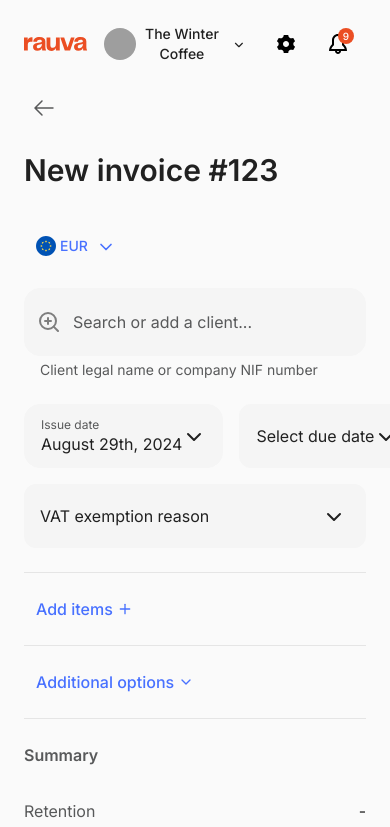
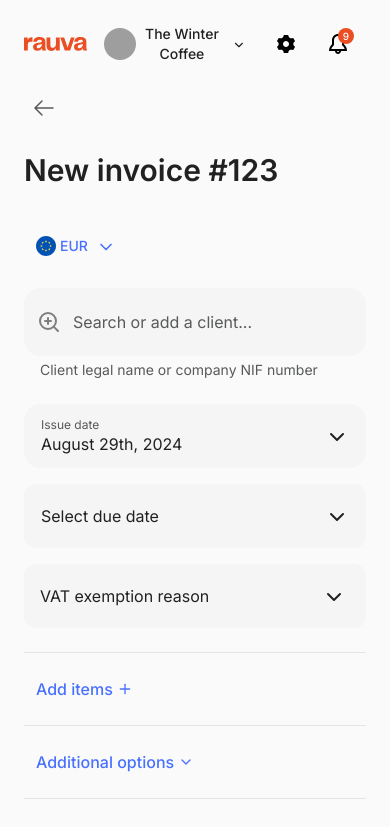
Before and after one commit to Pipo2410/invoice-generator-app, a Next.js app: page /invoices/create in a window 390 px wide. Shown: the top 827 px of the page. Built offline with nearby package versions, Linux system fonts and the light colour scheme; grey boxes are pictures that could not be loaded.

Commit message:
Fix mobile devices

```diff
--- a/app/layout.tsx
+++ b/app/layout.tsx
@@ -1,4 +1,4 @@
-import type { Metadata } from 'next';
+import type { Metadata, Viewport } from 'next';
 import { Inter } from 'next/font/google';
 import './globals.css';
 import { Sidebar } from '@/components/navigation/sidebar';
@@ -10,6 +10,13 @@ const inter = Inter({ subsets: ['latin'] });
 export const metadata: Metadata = {
 	title: 'Rauva invoicing app',
 	description: 'Test app',
+};
+
+export const viewPort: Viewport = {
+	initialScale: 1,
+	width: 'device-width',
+	viewportFit: 'cover',
+	maximumScale: 1,
 };
 
 export default function RootLayout({
--- a/components/layout/content.tsx
+++ b/components/layout/content.tsx
@@ -51,7 +51,7 @@ export const Content = () => {
 							<CurrencySelector form={form} />
 							<ClientSelector form={form} />
 							<div className="flex flex-col gap-4">
-								<div className="flex gap-4">
+								<div className="flex flex-col md:flex-row gap-4">
 									<IssueDate form={form} />
 									<DueDate form={form} />
 								</div>
--- a/components/navigation/currency-selector.tsx
+++ b/components/navigation/currency-selector.tsx
@@ -19,7 +19,7 @@ import { ChevronDown } from 'lucide-react';
 import { IconComponent } from './icon-component';
 import { currencies } from '@/assets/currencies';
 import { UseFormReturn } from 'react-hook-form';
-import { FormType } from '../create-invoice/create-invoice-form';
+import { FormType } from '@/components/layout/content';
 
 type Props = {
 	form: UseFormReturn<FormType>;
--- a/components/navigation/vat-article-selector.tsx
+++ b/components/navigation/vat-article-selector.tsx
@@ -18,8 +18,8 @@ import {
 import { Button } from '@/components/ui/button';
 import { ChevronDown } from 'lucide-react';
 import { cn } from '@/lib/utils';
-import { useFormContext, UseFormReturn } from 'react-hook-form';
-import { FormType } from '../create-invoice/create-invoice-form';
+import { UseFormReturn } from 'react-hook-form';
+import { FormType } from '@/components/layout/content';
 import { VAT_ARTICLES } from '@/context/helpers';
 
 type Props = {
```
